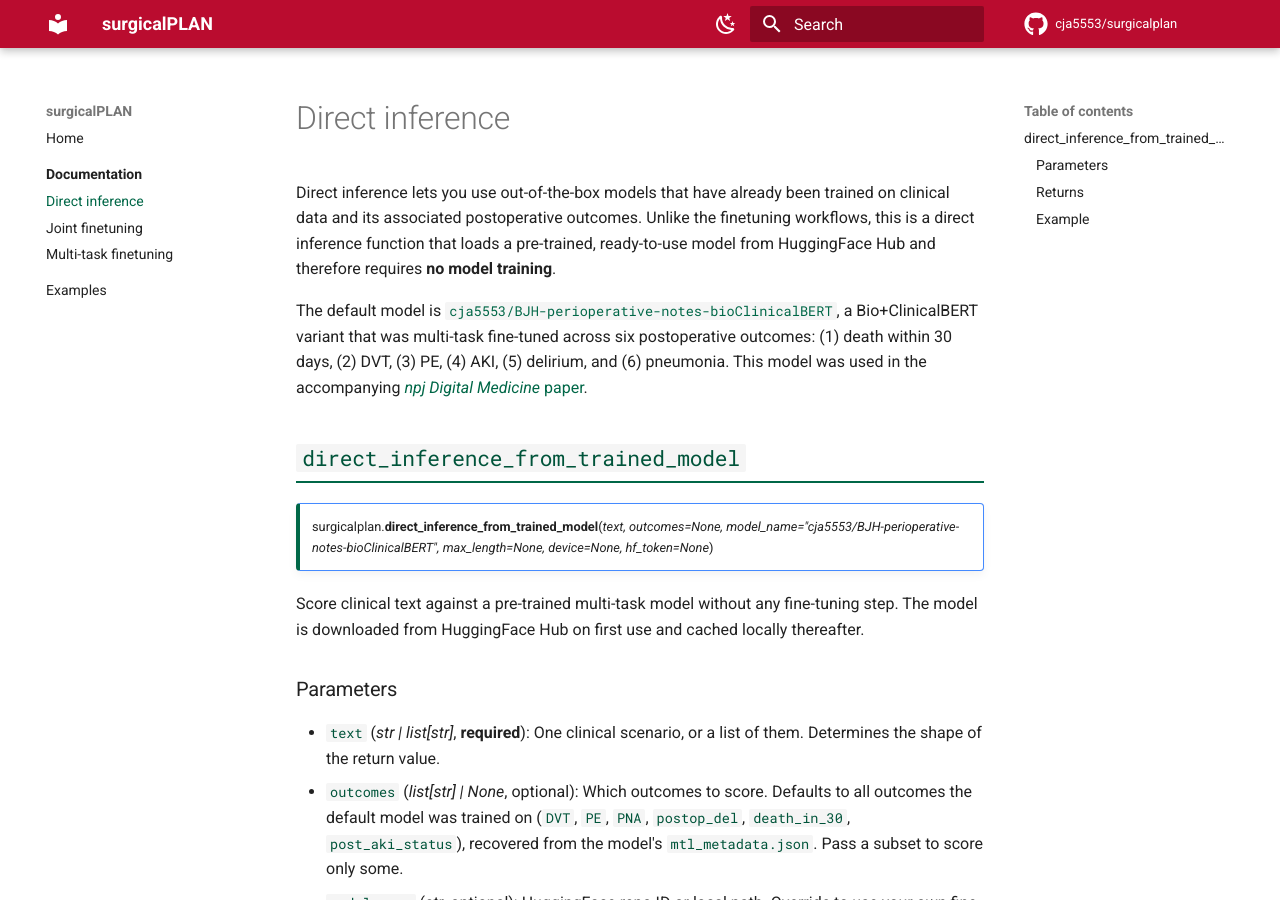
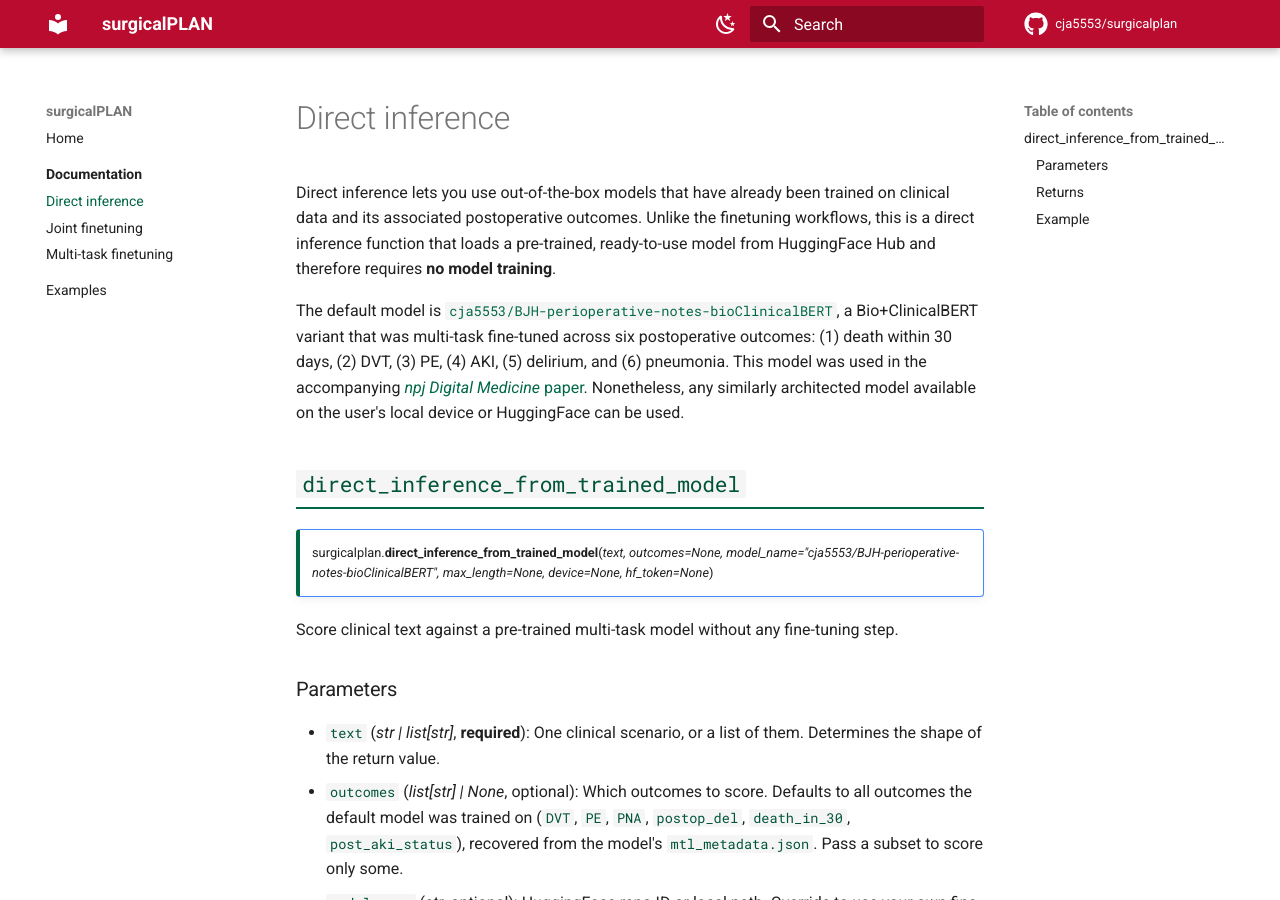
Before and after one commit to cja5553/ReadTheDocs_surgicalPLAN, an MkDocs documentation site: the page built from docs/documentation/direct_inference.md, in a window 1280 px wide and 900 px high. Built offline with MkDocs 1.6.1 and Material for MkDocs 9.7.7, drawn with Linux system fonts in a browser that asks for light colours; comment, search, counter and statistics services are not loaded.

Commit message:
Update direct_inference.md

```diff
--- a/docs/documentation/direct_inference.md
+++ b/docs/documentation/direct_inference.md
@@ -2,7 +2,7 @@
 
 Direct inference lets you use out-of-the-box models that have already been trained on clinical data and its associated postoperative outcomes. Unlike the finetuning workflows, this is a direct inference function that loads a pre-trained, ready-to-use model from HuggingFace Hub and therefore requires **no model training**.
 
-The default model is [`cja5553/BJH-perioperative-notes-bioClinicalBERT`](https://huggingface.co/cja5553/BJH-perioperative-notes-bioClinicalBERT), a Bio+ClinicalBERT variant that was multi-task fine-tuned across six postoperative outcomes: (1) death within 30 days, (2) DVT, (3) PE, (4) AKI, (5) delirium, and (6) pneumonia. This model was used in the accompanying [*npj Digital Medicine* paper](https://www.nature.com/articles/s41746-025-01489-2).
+The default model is [`cja5553/BJH-perioperative-notes-bioClinicalBERT`](https://huggingface.co/cja5553/BJH-perioperative-notes-bioClinicalBERT), a Bio+ClinicalBERT variant that was multi-task fine-tuned across six postoperative outcomes: (1) death within 30 days, (2) DVT, (3) PE, (4) AKI, (5) delirium, and (6) pneumonia. This model was used in the accompanying [*npj Digital Medicine* paper](https://www.nature.com/articles/s41746-025-01489-2). Nonetheless, any similarly architected model available on the user's local device or HuggingFace can be used.
 
 ## `direct_inference_from_trained_model`
 
@@ -10,7 +10,7 @@ The default model is [`cja5553/BJH-perioperative-notes-bioClinicalBERT`](https:/
 
     surgicalplan.**direct_inference_from_trained_model**(*text, outcomes=None, model_name="cja5553/BJH-perioperative-notes-bioClinicalBERT", max_length=None, device=None, hf_token=None*)
 
-Score clinical text against a pre-trained multi-task model without any fine-tuning step. The model is downloaded from HuggingFace Hub on first use and cached locally thereafter.
+Score clinical text against a pre-trained multi-task model without any fine-tuning step.
 
 ### Parameters
 
```
